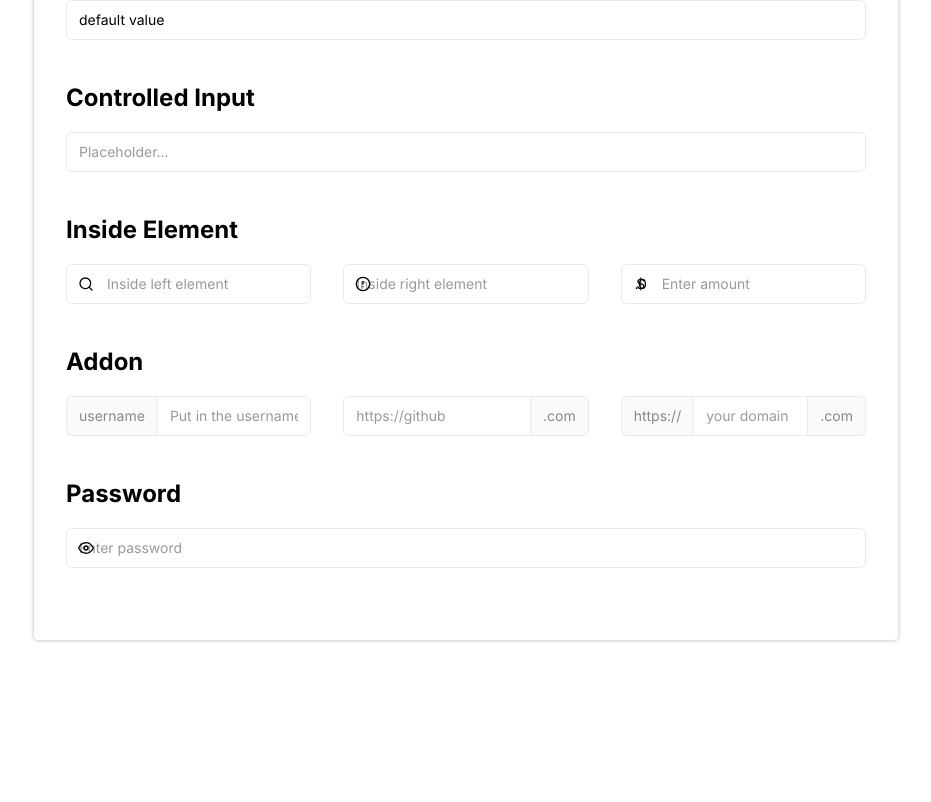
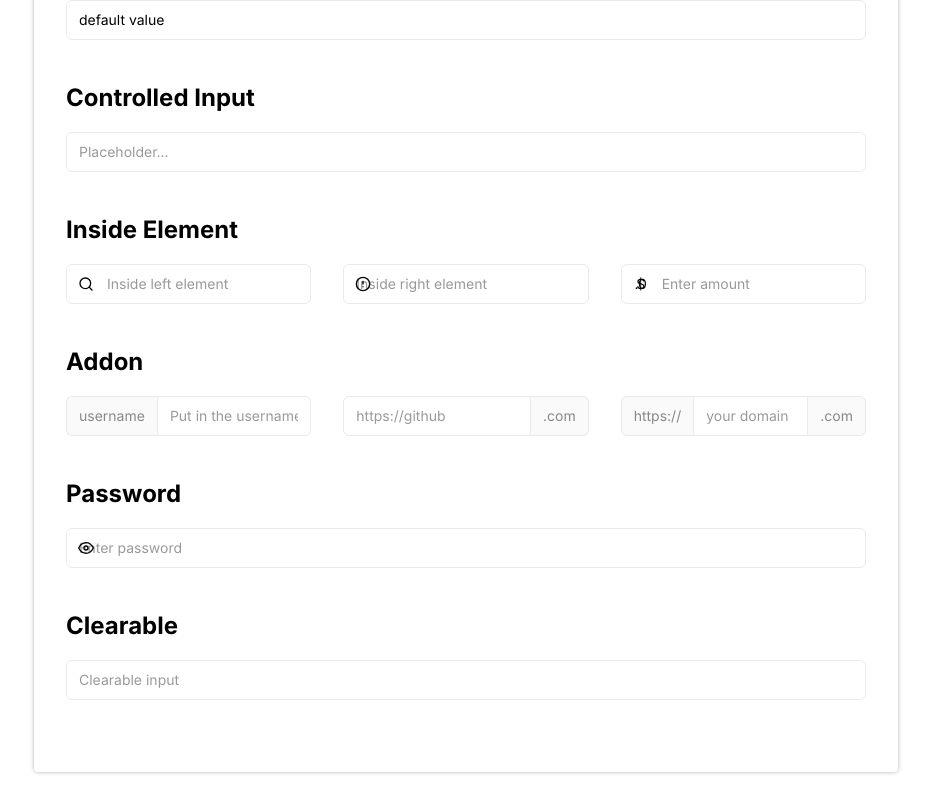
Before and after one commit to bohdev95/react-raw-ui, a React app: page / in a window 1280 px wide. Shown: the part 3872-4674 px from the top of the page, without its empty margins (174-1105 px from the left). Before the commit the page ends 4542 px from the top, so only its background shows below. Built offline with nearby package versions, Linux system fonts and the light colour scheme.

Commit message:
feat: add usage of clearable input

```diff
--- a/src/App.tsx
+++ b/src/App.tsx
@@ -1,6 +1,16 @@
 import React, { FC, PropsWithChildren, ChangeEvent, useState } from "react";
-import { Search, AlertCircle, Eye, EyeOff } from "react-feather";
-import { Button, Loading, ButtonGroup, Input, InputGroup, InputLeftElement, InputRightElement, InputLeftAddon, InputRightAddon } from "../components";
+import { Search, AlertCircle, Eye, EyeOff, X } from "react-feather";
+import {
+  Button,
+  Loading,
+  ButtonGroup,
+  Input,
+  InputGroup,
+  InputLeftElement,
+  InputRightElement,
+  InputLeftAddon,
+  InputRightAddon,
+} from "../components";
 
 const Container: FC<PropsWithChildren<{ title: string }>> = ({
   title,
@@ -91,12 +101,9 @@ const Unit: FC<
 };
 
 function App() {
-  const [inputValue, setInputValue] = useState("");
+  const [controllableValue, setControllableValue] = useState("");
   const [passwordVisible, setPasswordVisible] = useState(false);
-
-  const handleChangeInput = (event: ChangeEvent<HTMLInputElement>) => {
-    setInputValue(event.target.value);
-  };
+  const [clearableValue, setClearableValue] = useState("");
 
   return (
     <div>
@@ -348,8 +355,10 @@ function App() {
         <Wrapper title="Controlled Input">
           <Unit layout="col">
             <Input
-              value={inputValue}
-              onChange={handleChangeInput}
+              value={controllableValue}
+              onChange={(event: ChangeEvent<HTMLInputElement>) => {
+                setControllableValue(event.target.value);
+              }}
               placeholder="Placeholder..."
             />
           </Unit>
@@ -378,35 +387,54 @@ function App() {
         <Wrapper title="Addon">
           <Unit layout="row">
             <InputGroup>
-              <InputLeftAddon>
-                username
-              </InputLeftAddon>
+              <InputLeftAddon>username</InputLeftAddon>
               <Input placeholder="Put in the username" />
             </InputGroup>
             <InputGroup>
               <Input placeholder="https://github" />
-              <InputRightAddon>
-                .com
-              </InputRightAddon>
+              <InputRightAddon>.com</InputRightAddon>
             </InputGroup>
             <InputGroup>
-              <InputLeftAddon>
-                https://
-              </InputLeftAddon>
+              <InputLeftAddon>https://</InputLeftAddon>
               <Input placeholder="your domain" />
-              <InputRightAddon>
-                .com
-              </InputRightAddon>
+              <InputRightAddon>.com</InputRightAddon>
             </InputGroup>
           </Unit>
         </Wrapper>
         <Wrapper title="Password">
           <Unit layout="row">
             <InputGroup>
-              <Input htmlType={passwordVisible ? 'text' : 'password'} placeholder="Enter password" />
-              <InputRightElement clickable onClick={() => setPasswordVisible(!passwordVisible)}>
-                { passwordVisible ? <EyeOff size={16} /> : <Eye size={16} /> }
+              <Input
+                htmlType={passwordVisible ? "text" : "password"}
+                placeholder="Enter password"
+              />
+              <InputRightElement
+                clickable
+                onClick={() => setPasswordVisible(!passwordVisible)}
+              >
+                {passwordVisible ? <EyeOff size={16} /> : <Eye size={16} />}
               </InputRightElement>
+            </InputGroup>
+          </Unit>
+        </Wrapper>
+        <Wrapper title="Clearable">
+          <Unit layout="row">
+            <InputGroup>
+              <Input
+                value={clearableValue}
+                onChange={(event: ChangeEvent<HTMLInputElement>) =>
+                  setClearableValue(event.target.value)
+                }
+                placeholder="Clearable input"
+              />
+              {clearableValue !== "" && (
+                <InputRightElement
+                  clickable
+                  onClick={() => setClearableValue("")}
+                >
+                  <X size={16} />
+                </InputRightElement>
+              )}
             </InputGroup>
           </Unit>
         </Wrapper>
```
